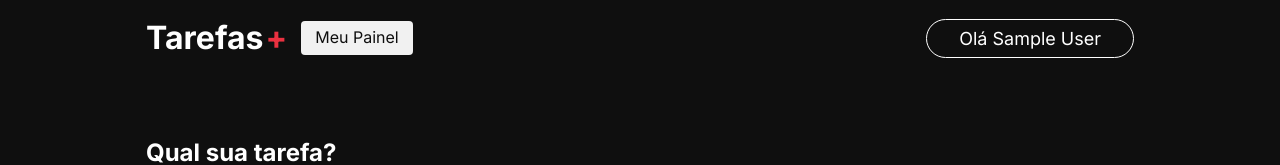
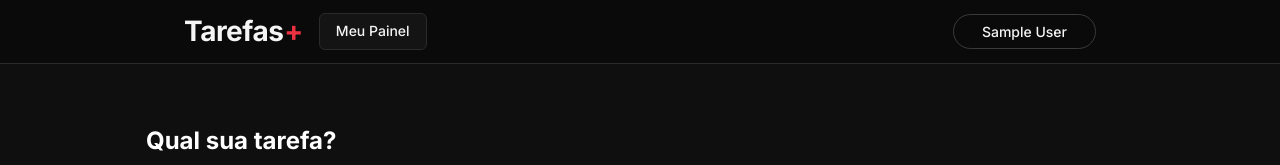
Before and after one commit to Jovinull/taskboard, a Next.js app: page /dashboard in a window 1280 px wide. Shown: the top 165 px of the page. Built offline with nearby package versions, Linux system fonts and the light colour scheme; no server answers; the database is empty; sample sign-in values are in the browser's storage.

Commit message:
refactor: melhorar componente Header com codigo limpo

```diff
--- a/src/components/header/index.tsx
+++ b/src/components/header/index.tsx
@@ -1,9 +1,8 @@
-import styles from "./styles.module.css"
+import styles from "./styles.module.css";
 import Link from "next/link";
 import { useSession, signIn, signOut } from "next-auth/react";
 
 export function Header() {
-
   const { data: session, status } = useSession();
 
   return (
@@ -15,22 +14,22 @@ export function Header() {
               Tarefas<span>+</span>
             </h1>
           </Link>
-                    { session?.user && (
+          {session?.user && (
             <Link href="/dashboard" className={styles.link}>
               Meu Painel
             </Link>
           )}
         </nav>
-                { status == "loading" ? (
-                    <></>
-                ) : session ? (
-                    <button className={styles.loginButton} onClick={ () => signOut()}>
-                        Olá {session?.user?.name}
+        {status !== "loading" && (
+          session ? (
+            <button className={styles.loginButton} onClick={() => signOut()}>
+              {session.user?.name}
             </button>
           ) : (
-                    <button className={styles.loginButton} onClick={ () => signIn("google")}>
-                        Acessar
+            <button className={styles.loginButton} onClick={() => signIn("google")}>
+              Entrar
             </button>
+          )
         )}
       </section>
     </header>
--- a/src/components/header/styles.module.css
+++ b/src/components/header/styles.module.css
@@ -1,16 +1,17 @@
 .header {
   width: 100%;
-    height: 76px;
-    background-color: #0f0f0f;
+  height: var(--header-height);
+  background-color: var(--color-bg);
   display: flex;
   align-items: center;
   justify-content: center;
+  border-bottom: 1px solid var(--color-border);
 }
 
 .content {
-    padding: 0 18px;
+  padding: 0 24px;
   width: 100%;
-    max-width: 1024px;
+  max-width: var(--max-width);
   display: flex;
   align-items: center;
   justify-content: space-between;
@@ -21,42 +22,52 @@
 }
 
 .logo {
-    color: #fff;
-    font-size: 32px;
+  color: var(--color-text);
+  font-size: 28px;
+  font-weight: 700;
+  letter-spacing: -0.5px;
 }
 
 .logo span {
-    color: #ea3140;
-    padding-left: 2px;
-}
-
-.loginButton {
-    background: transparent;
-    padding: 8px 32px;
-    border-radius: 24px;
-    color: #fff;
-    border: 1.5px solid #fff;
-    font-size: 18px;
-    cursor: pointer;
-    transition: all 0.4s;
-}
-
-.loginButton:hover {
-    transform: scale(1.08);
-    background-color: #fff;
-    color: #0f0f0f;
-    font-weight: bold;
+  color: var(--color-accent);
+  padding-left: 1px;
 }
 
 .nav {
   display: flex;
   align-items: center;
+  gap: 16px;
 }
 
-.link{
-    background-color: #f1f1f1;
-    color: #0f0f0f;
-    padding: 4px 14px;
-    border-radius: 4px;
-    margin: 0 14px;
+.link {
+  background-color: var(--color-surface);
+  color: var(--color-text);
+  padding: 6px 16px;
+  border-radius: var(--radius-sm);
+  font-size: 14px;
+  font-weight: 500;
+  border: 1px solid var(--color-border);
+  transition: background-color var(--transition);
 }
+
+.link:hover {
+  background-color: var(--color-border);
+}
+
+.loginButton {
+  background: transparent;
+  padding: 8px 28px;
+  border-radius: 24px;
+  color: var(--color-text);
+  border: 1.5px solid var(--color-border-light);
+  font-size: 14px;
+  font-weight: 500;
+  cursor: pointer;
+  transition: all var(--transition);
+}
+
+.loginButton:hover {
+  background-color: var(--color-text);
+  color: var(--color-bg);
+  border-color: var(--color-text);
+}
```
Lines whose indentation alone changed are shown as unchanged.
